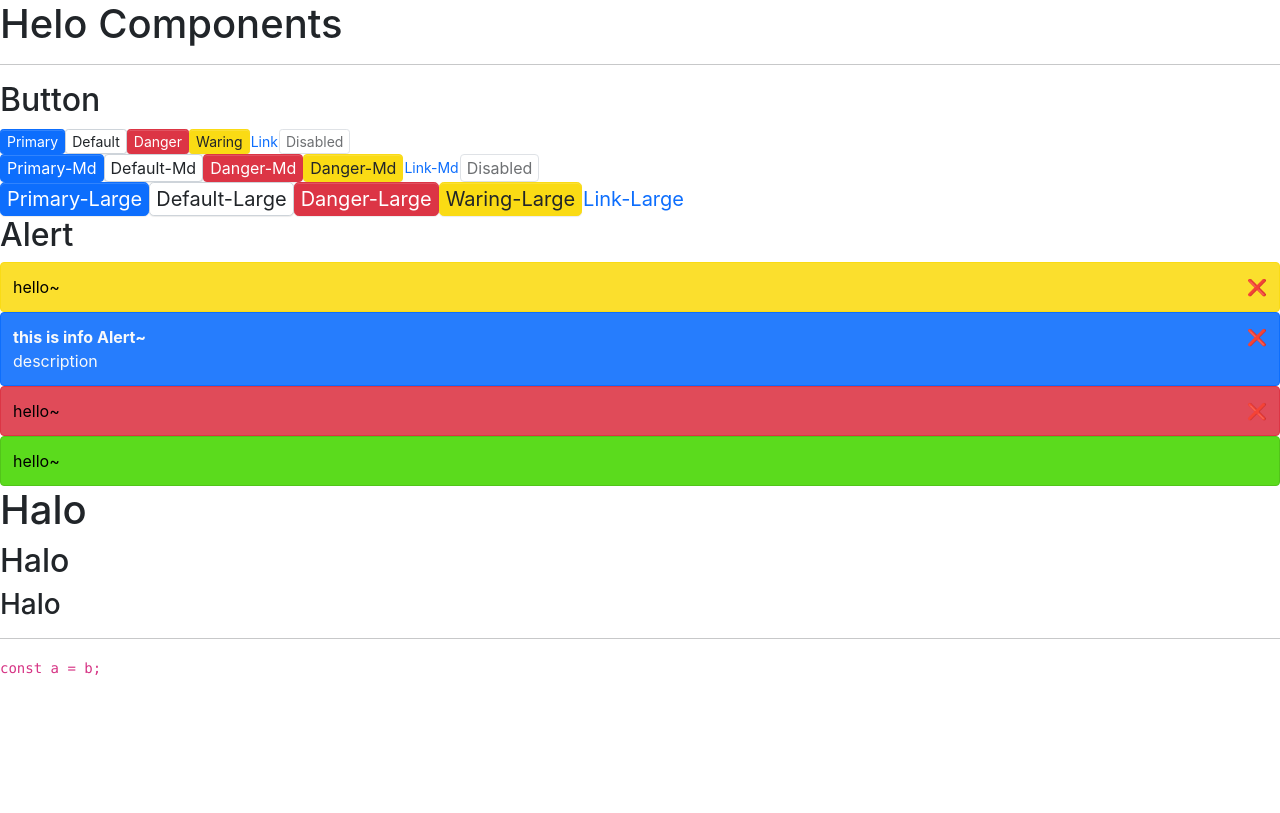
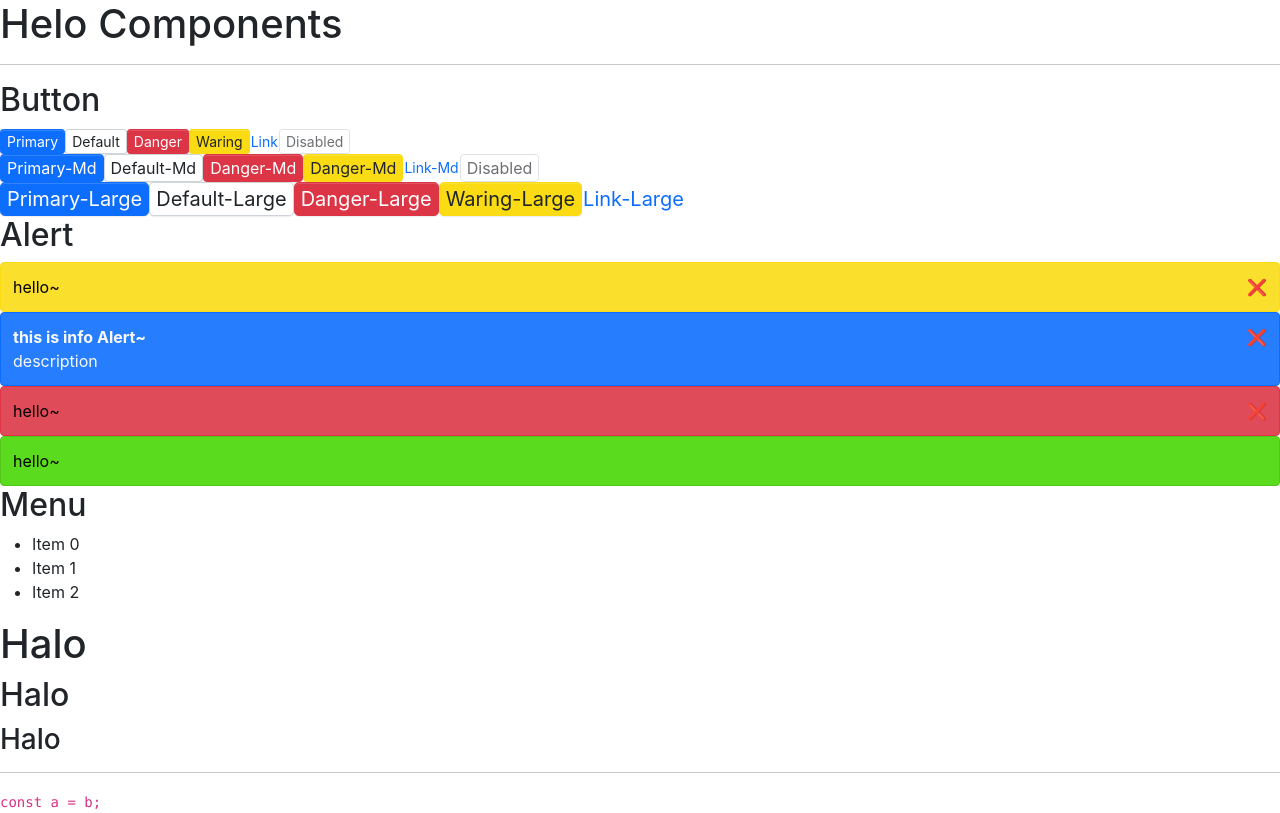
Before and after one commit to Zefeng666/halo-ui, a React (Create React App) app: page / in a window 1280 px wide. Built offline with nearby package versions, Linux system fonts and the light colour scheme.

Commit message:
ADD Menu代码初步

```diff
--- a/src/App.tsx
+++ b/src/App.tsx
@@ -2,6 +2,8 @@
 import './styles/index.scss'
 import Button, {ButtonSize, ButtonType} from "./components/Button/button";
 import Alert from './components/Alert';
+import Menu from "./components/Menu";
+import MenuItem from "./components/Menu/MenuItem";
 
 function App() {
   return (
@@ -34,6 +36,17 @@
         <Alert title={'this is info Alert~'} description={"description"} type={'primary'} closable onClose={(e)=>{alert("你关闭了一个Alert");console.log(e)}} />
         <Alert title={'hello~'} type={'error'} closable />
         <Alert title={'hello~'} type={'success'} closable={false}/>
+        <h2>Menu</h2>
+        <Menu defaultIndex={0} onSelect={(index)=>{alert(index)}}>
+          {
+            [0,1,2].map((val)=>{
+              return (
+                  <MenuItem index={val}>
+                      Item {val}
+                  </MenuItem>)
+            })
+          }
+        </Menu>
         <h1>Halo</h1>
         <h2>Halo</h2>
         <h3>Halo</h3>
--- a/src/components/Alert/alert.tsx
+++ b/src/components/Alert/alert.tsx
@@ -1,4 +1,4 @@
-import React, {MouseEventHandler, useRef, useState} from 'react';
+import React, {useRef, useState} from 'react';
 import classNames from 'classnames';
 
 export interface AlertProps {
--- a/src/components/Button/button.tsx
+++ b/src/components/Button/button.tsx
@@ -64,7 +64,7 @@
             <a
                 className={classes}
                 href={href}
-                {...restProps as AnchorButtonProps}
+                {...restProps}
             >
                 {children}
             </a>
@@ -74,7 +74,7 @@
             <button
                 className={classes}
                 disabled={disabled}
-                {...restProps as ButtonProps}
+                {...restProps}
             >
                 {children}
             </button>
--- /dev/null
+++ b/src/components/Menu/Menu.tsx
@@ -0,0 +1,52 @@
+import React, {createContext, FC, useState} from "react";
+import classNames from "classnames";
+
+type MenuMode = 'horizontal' | 'vertical'
+type selectCallBack = (selectIndex:number)=>void;
+
+export interface MenuProps {
+    defaultIndex?: number;
+    className?: string;
+    mode?:MenuMode;
+    style?:React.CSSProperties;
+    onSelect?:selectCallBack;
+}
+
+interface IMenuContext{
+    index:number;
+    onSelect?:selectCallBack;
+}
+
+
+export const MenuContext = createContext<IMenuContext>({index:0})
+
+const Menu:FC<MenuProps> = (props)=>{
+    const {className,mode,style,children,defaultIndex,onSelect} = props;
+    const [currentActive,setActive] = useState(defaultIndex);
+    //handleClick函数交给子组件去执行
+    const handleClick = (index:number)=>{
+        setActive(index)
+        onSelect && onSelect(index)
+    }
+    const passedContext:IMenuContext = {
+        index:currentActive ? currentActive : 0,
+        onSelect:handleClick
+    }
+    const classes = classNames('menu',className,{
+        'menu-vertical':mode==='vertical'
+    })
+    return (
+        <ul className={classes} style={style}>
+            <MenuContext.Provider value={passedContext}>
+                {children}
+            </MenuContext.Provider>
+        </ul>
+    )
+}
+
+Menu.defaultProps = {
+    defaultIndex:0,
+    mode: 'horizontal'
+}
+
+export default Menu
--- /dev/null
+++ b/src/components/Menu/MenuItem.tsx
@@ -0,0 +1,36 @@
+import React, {FC,useContext} from "react";
+import classNames from "classnames";
+import Menu, {MenuContext} from "./Menu";
+
+
+export interface MenuItemProps{
+    index:number,
+    disabled?:boolean,
+    className?:string,
+    style?:React.CSSProperties
+}
+
+const MenuItem:FC<MenuItemProps> = (pros)=>{
+    const {index,disabled,className,style,children} = pros
+    const context = useContext(MenuContext)
+    const handleClick = ()=>{
+        if (context.onSelect && !disabled){
+            context.onSelect(index);
+        }
+    }
+    const classes = classNames('menu-item',className,{
+        'is-disabled':disabled,
+        'is-active':context.index === index,
+    })
+    return (
+        <li style={style} className={classes} onClick={handleClick}>
+            {children}
+        </li>
+    )
+}
+
+MenuItem.defaultProps = {
+    disabled:false
+}
+
+export default MenuItem;
--- /dev/null
+++ b/src/components/Menu/index.tsx
@@ -0,0 +1,4 @@
+import Menu from "./Menu";
+import MenuItem from "./MenuItem";
+
+export default Menu;
--- a/src/styles/index.scss
+++ b/src/styles/index.scss
@@ -7,3 +7,4 @@
 
 @import "../components/Button/style";
 @import "../components/Alert/style";
+@import "../components/Alert/style";
```
Also changed, not shown: src/components/Menu/_style.scss (added), 1 other file (tests, documents, lock files or other folders).
